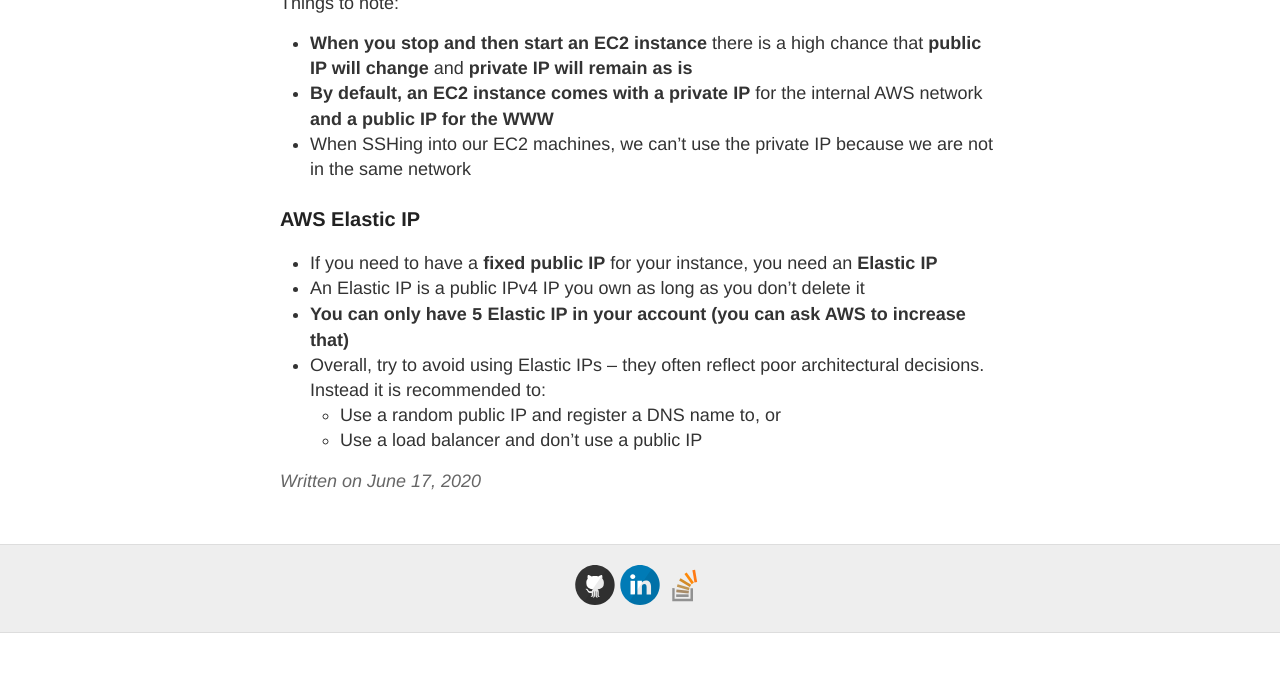
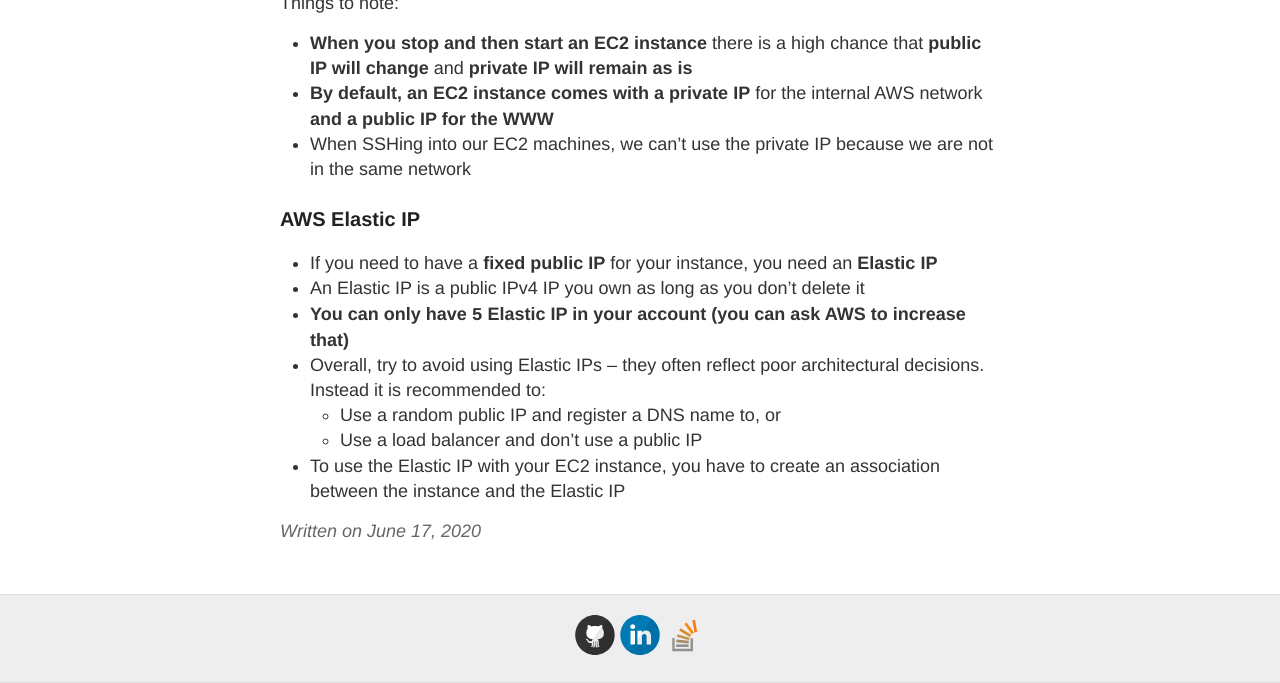
Before and after one commit to gutucristian/gutucristian.github.io, a Jekyll site: the page built from _posts/2020-06-17-Amazon-Web-Services-(AWS).md, in a window 1280 px wide and 900 px high, scrolled down 6813 px, cut to the strip 217-900 px from the top of the window. Built offline with Jekyll 4.4.1, drawn with Linux system fonts in a browser that asks for light colours; our own code applies the rules of GitHub Pages for plain Markdown files; before the commit the page ends 7663 px from its top, so only the background shows below that.

Commit message:
Update 2020-06-17-Amazon-Web-Services-(AWS).md

```diff
--- a/_posts/2020-06-17-Amazon-Web-Services-(AWS).md
+++ b/_posts/2020-06-17-Amazon-Web-Services-(AWS).md
@@ -182,3 +182,4 @@
 - Overall, try to avoid using Elastic IPs -- they often reflect poor architectural decisions. Instead it is recommended to:
   - Use a random public IP and register a DNS name to, or
   - Use a load balancer and don't use a public IP
+- To use the Elastic IP with your EC2 instance, you have to create an association between the instance and the Elastic IP
```
